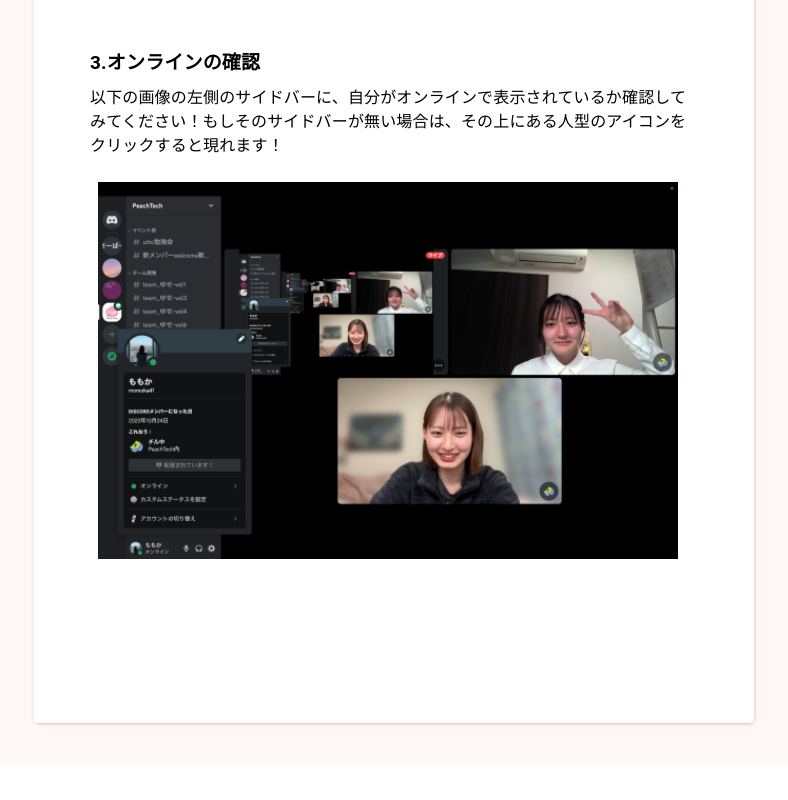
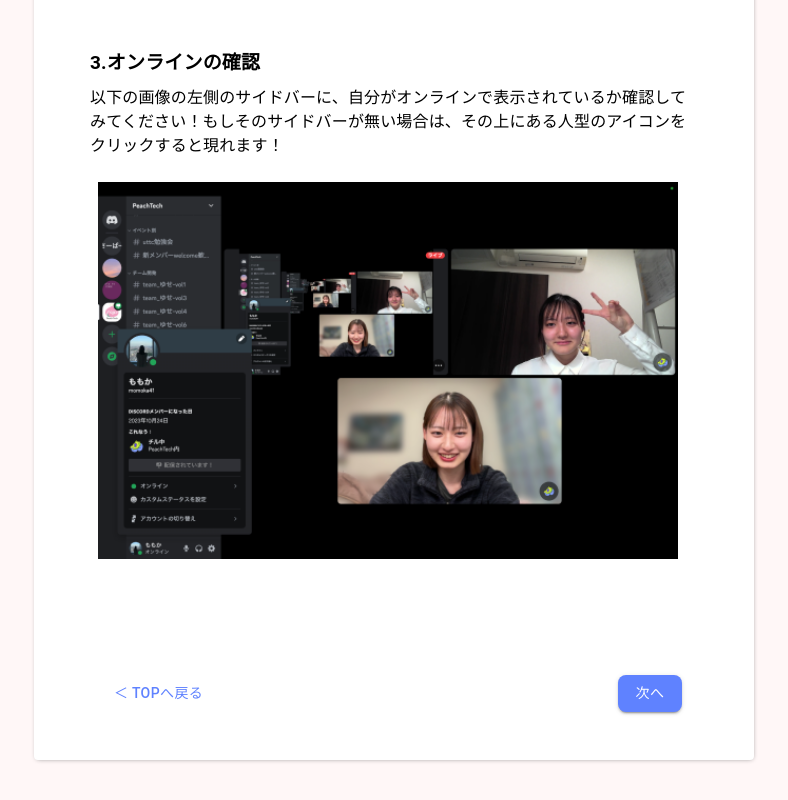
Before and after one commit to Peach-Tech0927/PeachTech-tutorial, a Next.js app: page /section5 in a window 1280 px wide. Shown: the part 1507-2307 px from the top of the page, without its empty margins (246-1034 px from the left). Before the commit the page ends 2270 px from the top, so only its background shows below. Built offline with nearby package versions, Linux system fonts and the light colour scheme.

Commit message:
TOPへ戻るボタンと次へボタンを追加

```diff
--- a/app/components/text-with-image-page.tsx
+++ b/app/components/text-with-image-page.tsx
@@ -2,6 +2,8 @@ import { Box } from "@mui/material";
 import { TextWithImagePageProps } from "../const/text-with-image-page-data";
 import TextWithImageArea from "./text-with-image-area";
 import PageContents from "./page-contents";
+import CustomButton from "./custom-button";
+import TopButton from "./top-button";
 
 const TextWithImagePage: React.FC<TextWithImagePageProps> = ({
   step,
@@ -25,6 +27,10 @@ const TextWithImagePage: React.FC<TextWithImagePageProps> = ({
             img={data.img}
           />
         ))}
+        <Box display={"flex"} justifyContent={"space-between"}>
+          <TopButton />
+          <CustomButton text={"次へ"} href={""} />
+        </Box>
       </Box>
     </Box>
   );
--- a/app/components/video-page.tsx
+++ b/app/components/video-page.tsx
@@ -2,6 +2,8 @@ import { Box } from "@mui/material";
 import VideoArea from "./video-area";
 import { VideoPageProps } from "../const/video-page-data";
 import PageContents from "./page-contents";
+import TopButton from "./top-button";
+import CustomButton from "./custom-button";
 
 const VideoPage: React.FC<VideoPageProps> = ({
   step,
@@ -21,6 +23,10 @@ const VideoPage: React.FC<VideoPageProps> = ({
       >
         <PageContents step={step} title={title} detail={detail} />
         <VideoArea img={img} contents={contents} href={href} />
+        <Box display={"flex"} justifyContent={"space-between"}>
+          <TopButton />
+          <CustomButton text={"次へ"} href={""} />
+        </Box>
       </Box>
     </Box>
   );
```
